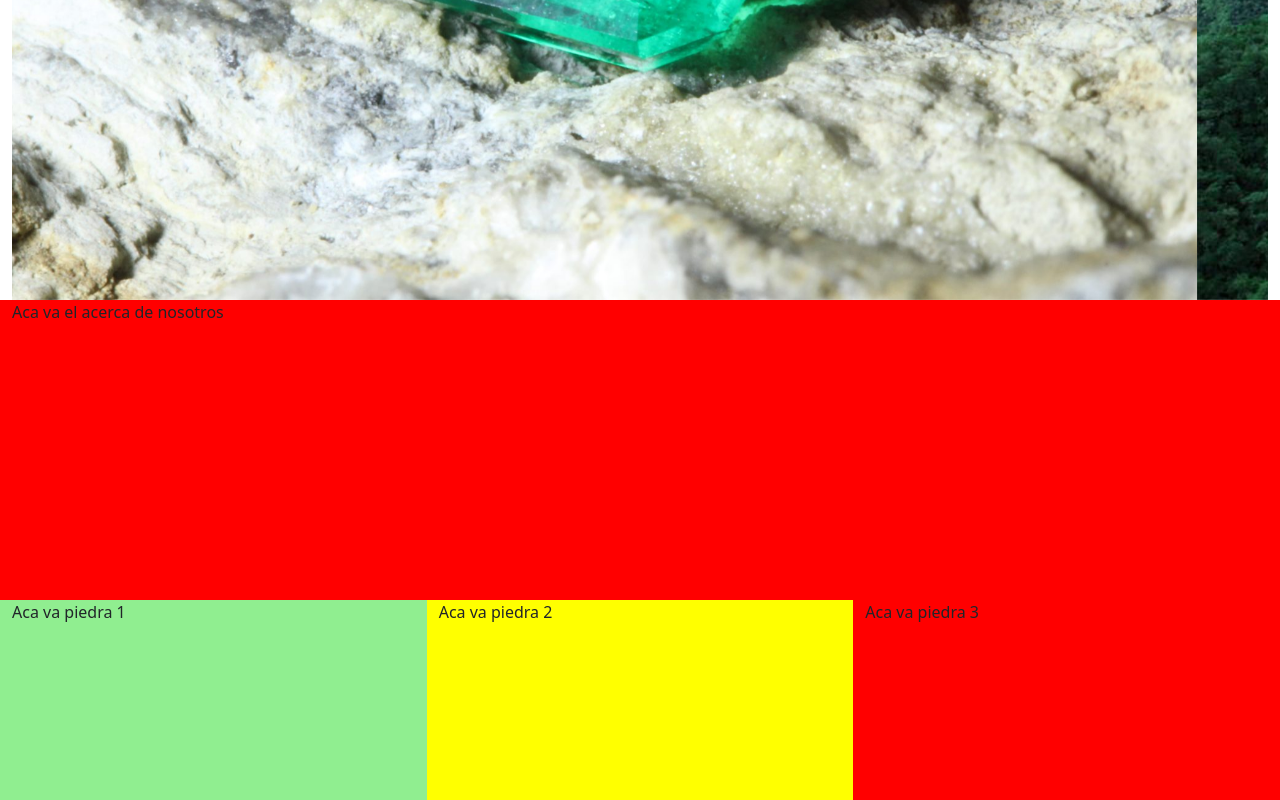
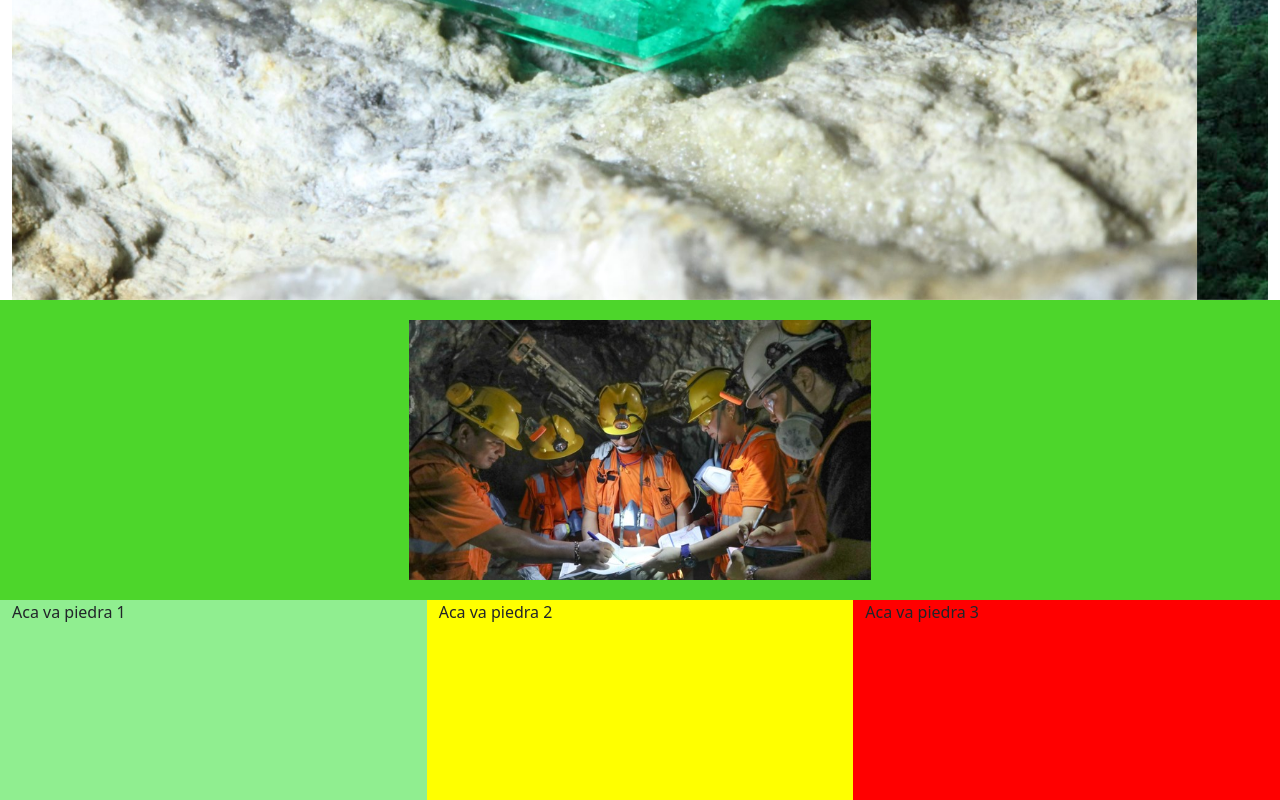
Before and after one commit to pacgrafica/luxem, a plain HTML site: page index.html in a window 1280 px wide. Shown: the part 463-1263 px from the top of the page. Drawn offline with nearby package versions, Linux system fonts and the light colour scheme.

Commit message:
agregamos imagen de mineros

```diff
--- a/estilo.css
+++ b/estilo.css
@@ -7,8 +7,11 @@
 	height: 365px
 }
 .acerca{
-	background-color: red;
-	height: 300px
+	background-color: rgb(77, 214, 43);
+	height: 300px;
+	display: flex;
+	justify-content: center;
+	padding: 20px;
 }
 .esmeraldas1{
 	background-color: lightgreen;
--- a/index.html
+++ b/index.html
@@ -60,7 +60,7 @@
       <!--Este es el Acerca de nosotros-->
       <div class="row">
         <div class="col-12 acerca">
-          Aca va el acerca de nosotros
+          <img src="mineros.jpeg">
         </div>
       </div>
       <!--Este es el Calidades por mina-->
```
Also changed, not shown: mineros.jpeg (added).
